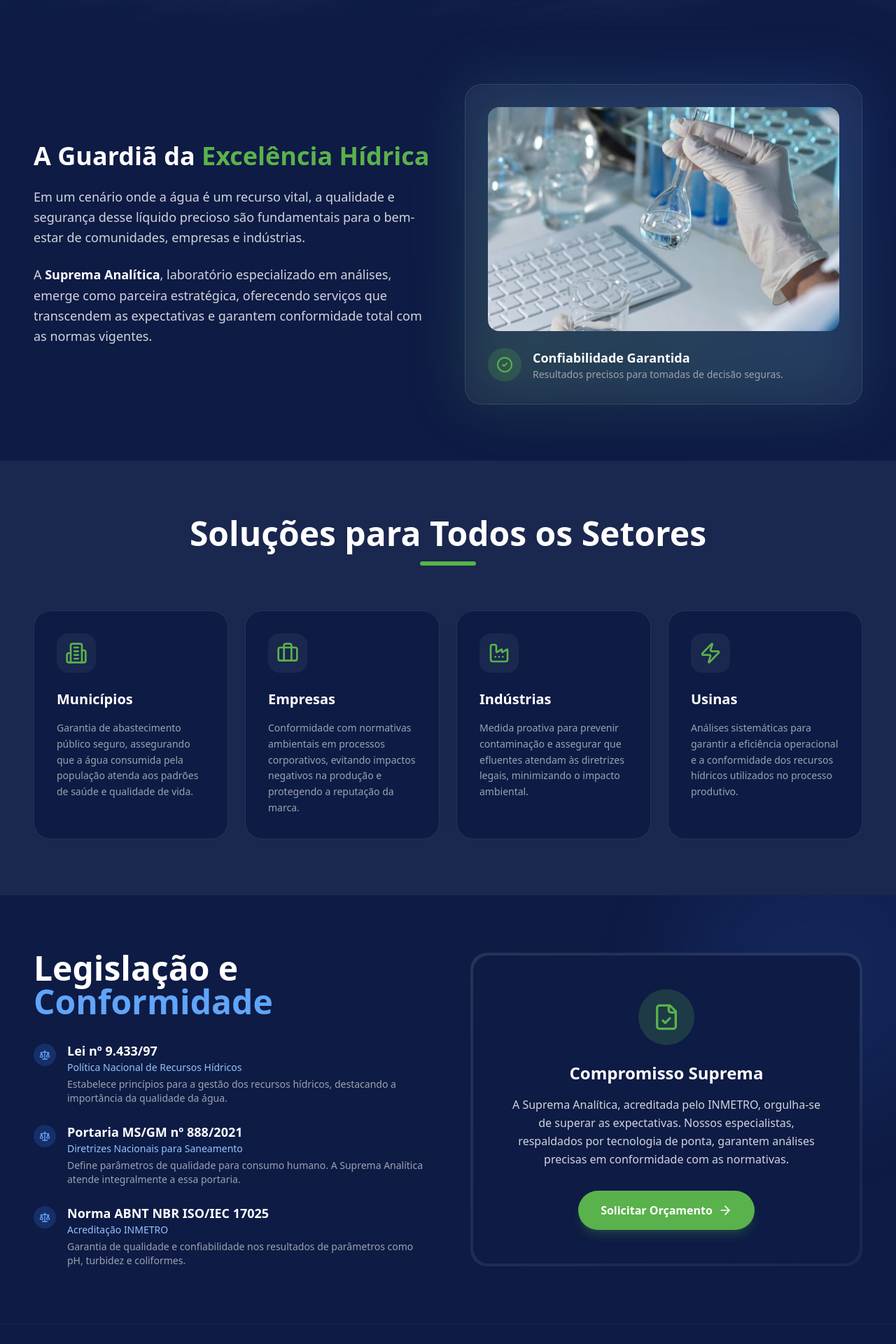
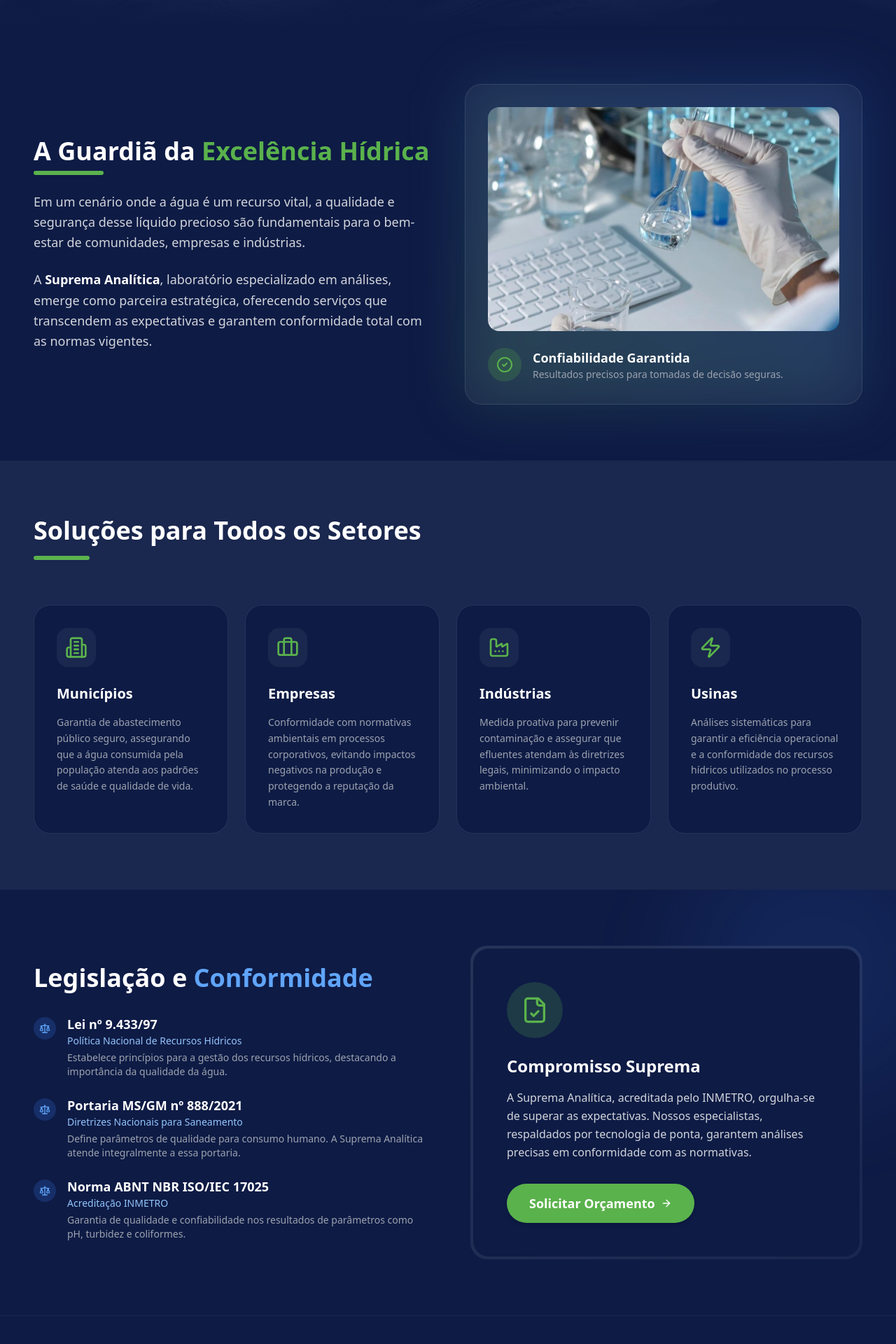
Before and after one commit to marcossbento/suprema-website-next, a Next.js app: page /servicos/analise-de-agua in a window 1280 px wide. Shown: the part 520-2440 px from the top of the page at 70% size. Built offline with nearby package versions, Linux system fonts and the light colour scheme.

Commit message:
style: refine water analysis page alignment and animations

```diff
--- a/app/servicos/analise-de-agua/page.tsx
+++ b/app/servicos/analise-de-agua/page.tsx
@@ -17,6 +17,8 @@
 } from 'lucide-react';
 import { Header } from '@/components/header-sup';
 import Footer from '@/components/footer-sup';
+import { Button } from "@/components/ui/button";
+import { cn } from "@/lib/utils";
 
 export default function AnaliseDeAguaPage() {
     const containerVariants = {
@@ -58,7 +60,7 @@
                     <div className="absolute inset-0 bg-gradient-to-b from-primary-dark/80 via-primary-dark/60 to-primary-dark" />
                 </div>
 
-                <div className="container relative z-10 px-6 md:px-12 text-center">
+                <div className="container mx-auto px-6 md:px-12 relative z-10 text-left">
                     <motion.div
                         initial={{ opacity: 0, y: 30 }}
                         animate={{ opacity: 1, y: 0 }}
@@ -71,7 +73,7 @@
                         <h1 className="text-4xl md:text-6xl lg:text-7xl font-bold mb-6">
                             Análise de <span className="text-greenSup">Água</span>
                         </h1>
-                        <p className="text-lg md:text-2xl text-gray-200 max-w-3xl mx-auto leading-relaxed">
+                        <p className="text-lg md:text-2xl text-gray-200 max-w-3xl leading-relaxed">
                             Excelência e precisão para garantir a qualidade e segurança do recurso mais precioso para a vida e para o seu negócio.
                         </p>
                     </motion.div>
@@ -79,20 +81,36 @@
             </section>
 
             {/* Introduction Section */}
-            <section className="py-20 px-6 md:px-12">
-                <div className="container mx-auto">
+            <section className="py-20">
+                <div className="container mx-auto px-6 md:px-12">
+                    <div className="grid grid-cols-1 lg:grid-cols-2 gap-12 items-center">
+                        <div>
                             <motion.div
-                        initial="hidden"
-                        whileInView="visible"
-                        viewport={{ once: true, amount: 0.4 }}
-                        variants={containerVariants}
-                        className="grid grid-cols-1 lg:grid-cols-2 gap-12 items-center"
+                                initial={{ opacity: 0, y: 20 }}
+                                whileInView={{ opacity: 1, y: 0 }}
+                                viewport={{ once: true, amount: 0.5 }}
+                                transition={{ duration: 0.5 }}
+                                className="mb-6"
                             >
-                        <div>
-                            <motion.h2 variants={itemVariants} className="text-3xl md:text-4xl font-bold mb-6">
+                                <h2 className="text-3xl md:text-4xl font-bold mb-2">
                                     A Guardiã da <span className="text-greenSup">Excelência Hídrica</span>
-                            </motion.h2>
-                            <motion.div variants={itemVariants} className="space-y-6 text-gray-300 text-lg leading-relaxed">
+                                </h2>
+                                <motion.div
+                                    initial={{ width: 0 }}
+                                    whileInView={{ width: 100 }}
+                                    viewport={{ once: true }}
+                                    transition={{ duration: 0.8, delay: 0.2 }}
+                                    className="h-1.5 bg-greenSup rounded-full"
+                                />
+                            </motion.div>
+
+                            <motion.div
+                                initial={{ opacity: 0, y: 20 }}
+                                whileInView={{ opacity: 1, y: 0 }}
+                                viewport={{ once: true, amount: 0.5 }}
+                                transition={{ duration: 0.5, delay: 0.2 }}
+                                className="space-y-6 text-gray-300 text-lg leading-relaxed"
+                            >
                                 <p>
                                     Em um cenário onde a água é um recurso vital, a qualidade e segurança desse líquido precioso são fundamentais para o bem-estar de comunidades, empresas e indústrias.
                                 </p>
@@ -101,7 +119,13 @@
                                 </p>
                             </motion.div>
                         </div>
-                        <motion.div variants={itemVariants} className="relative">
+                        <motion.div
+                            initial={{ opacity: 0, x: 50 }}
+                            whileInView={{ opacity: 1, x: 0 }}
+                            viewport={{ once: true, amount: 0.3 }}
+                            transition={{ duration: 0.6 }}
+                            className="relative"
+                        >
                             <div className="absolute inset-0 bg-gradient-to-tr from-greenSup/20 to-blue-500/20 rounded-3xl blur-2xl" />
                             <div className="relative bg-white/5 border border-white/10 rounded-3xl p-8 backdrop-blur-sm">
                                 <Image
@@ -122,21 +146,21 @@
                                 </div>
                             </div>
                         </motion.div>
-                    </motion.div>
+                    </div>
                 </div>
             </section>
 
             {/* Sectors Grid */}
             <section className="py-20 bg-white/5">
-                <div className="container px-6 md:px-12 mx-auto">
+                <div className="container mx-auto px-6 md:px-12">
                     <motion.div
                         initial={{ opacity: 0, y: 20 }}
                         whileInView={{ opacity: 1, y: 0 }}
                         viewport={{ once: true, amount: 0.3 }}
-                        className="text-center mb-16"
+                        className="text-left mb-16"
                     >
-                        <h2 className="text-3xl md:text-5xl font-bold mb-4">Soluções para Todos os Setores</h2>
-                        <div className="w-20 h-1.5 bg-greenSup rounded-full mx-auto" />
+                        <h2 className="text-3xl md:text-4xl font-bold mb-4">Soluções para Todos os Setores</h2>
+                        <div className="w-20 h-1.5 bg-greenSup rounded-full" />
                     </motion.div>
 
                     <div className="grid grid-cols-1 md:grid-cols-2 lg:grid-cols-4 gap-6">
@@ -166,9 +190,10 @@
                                 key={index}
                                 initial={{ opacity: 0, y: 30 }}
                                 whileInView={{ opacity: 1, y: 0 }}
-                                viewport={{ once: true }}
-                                transition={{ delay: index * 0.1 }}
-                                className="group bg-primary-dark border border-white/10 p-8 rounded-3xl hover:border-greenSup/50 transition-all duration-300 hover:-translate-y-2"
+                                viewport={{ once: true, amount: 0.2 }}
+                                transition={{ delay: index * 0.1, duration: 0.5 }}
+                                whileHover={{ y: -10 }}
+                                className="group bg-primary-dark border border-white/10 p-8 rounded-3xl hover:border-greenSup/50 transition-colors duration-300"
                             >
                                 <div className="w-14 h-14 bg-white/5 rounded-2xl flex items-center justify-center text-greenSup mb-6 group-hover:bg-greenSup group-hover:text-white transition-colors">
                                     <item.icon size={32} />
@@ -184,19 +209,21 @@
             </section>
 
             {/* Legislation Section */}
-            <section className="py-20 px-6 md:px-12 relative overflow-hidden">
+            <section className="py-20 relative overflow-hidden">
                 <div className="absolute top-0 right-0 w-96 h-96 bg-blue-500/10 rounded-full blur-3xl -mr-20 -mt-20" />
 
-                <div className="container mx-auto relative z-10">
+                <div className="container mx-auto px-6 md:px-12 relative z-10">
                     <div className="grid grid-cols-1 lg:grid-cols-2 gap-16 items-center">
-                        <motion.div
-                            initial={{ opacity: 0, x: -50 }}
+                        <div>
+                            <motion.h2
+                                initial={{ opacity: 0, x: -30 }}
                                 whileInView={{ opacity: 1, x: 0 }}
-                            viewport={{ once: true }}
+                                viewport={{ once: true, amount: 0.5 }}
+                                transition={{ duration: 0.5 }}
+                                className="text-3xl md:text-4xl font-bold mb-8"
                             >
-                            <h2 className="text-3xl md:text-5xl font-bold mb-8">
                                 Legislação e <span className="text-blue-400">Conformidade</span>
-                            </h2>
+                            </motion.h2>
                             <div className="space-y-6">
                                 {[
                                     {
@@ -215,7 +242,14 @@
                                         desc: "Garantia de qualidade e confiabilidade nos resultados de parâmetros como pH, turbidez e coliformes."
                                     }
                                 ].map((law, i) => (
-                                    <div key={i} className="flex gap-4">
+                                    <motion.div
+                                        key={i}
+                                        initial={{ opacity: 0, x: -20 }}
+                                        whileInView={{ opacity: 1, x: 0 }}
+                                        viewport={{ once: true, amount: 0.5 }}
+                                        transition={{ delay: i * 0.1, duration: 0.5 }}
+                                        className="flex gap-4"
+                                    >
                                         <div className="mt-1">
                                             <div className="w-8 h-8 rounded-full bg-blue-500/20 flex items-center justify-center text-blue-400">
                                                 <Scale size={16} />
@@ -226,10 +260,10 @@
                                             <p className="text-sm text-blue-300 mb-1">{law.subtitle}</p>
                                             <p className="text-gray-400 text-sm">{law.desc}</p>
                                         </div>
-                                    </div>
+                                    </motion.div>
                                 ))}
                             </div>
-                        </motion.div>
+                        </div>
 
                         <motion.div
                             initial={{ opacity: 0, scale: 0.9 }}
@@ -237,20 +271,26 @@
                             viewport={{ once: true, amount: 0.3 }}
                             className="bg-gradient-to-br from-white/10 to-white/5 p-1 rounded-3xl"
                         >
-                            <div className="bg-primary-dark rounded-[22px] p-8 md:p-12 text-center">
-                                <div className="w-20 h-20 bg-greenSup/20 rounded-full flex items-center justify-center text-greenSup mx-auto mb-6">
+                            <div className="bg-primary-dark rounded-[22px] p-8 md:p-12 text-left">
+                                <div className="w-20 h-20 bg-greenSup/20 rounded-full flex items-center justify-center text-greenSup mb-6">
                                     <FileCheck size={40} />
                                 </div>
                                 <h3 className="text-2xl font-bold text-white mb-4">Compromisso Suprema</h3>
                                 <p className="text-gray-300 mb-8 leading-relaxed">
                                     A Suprema Analítica, acreditada pelo INMETRO, orgulha-se de superar as expectativas. Nossos especialistas, respaldados por tecnologia de ponta, garantem análises precisas em conformidade com as normativas.
                                 </p>
-                                <Link
-                                    href="/#contato"
-                                    className="inline-flex items-center gap-2 px-8 py-4 bg-greenSup text-white rounded-full font-bold hover:bg-greenSup-dark transition-all transform hover:scale-105 shadow-lg shadow-greenSup/20"
-                                >
+                                <Link href="/#contato">
+                                    <Button className={cn(
+                                        "rounded-full font-bold transition-all duration-300 shadow-md hover:shadow-lg relative overflow-hidden group",
+                                        "h-14 px-8 text-lg",
+                                        "bg-greenSup text-white hover:bg-greenSup-dark hover:scale-105"
+                                    )}>
+                                        <span className="relative z-10 flex items-center gap-2">
                                             Solicitar Orçamento
                                             <ArrowRight size={20} />
+                                        </span>
+                                        <div className="absolute inset-0 -translate-x-full group-hover:animate-[shimmer_1.5s_infinite] bg-gradient-to-r from-transparent via-white/25 to-transparent z-0" />
+                                    </Button>
                                 </Link>
                             </div>
                         </motion.div>
```
Lines whose indentation alone changed are shown as unchanged.
